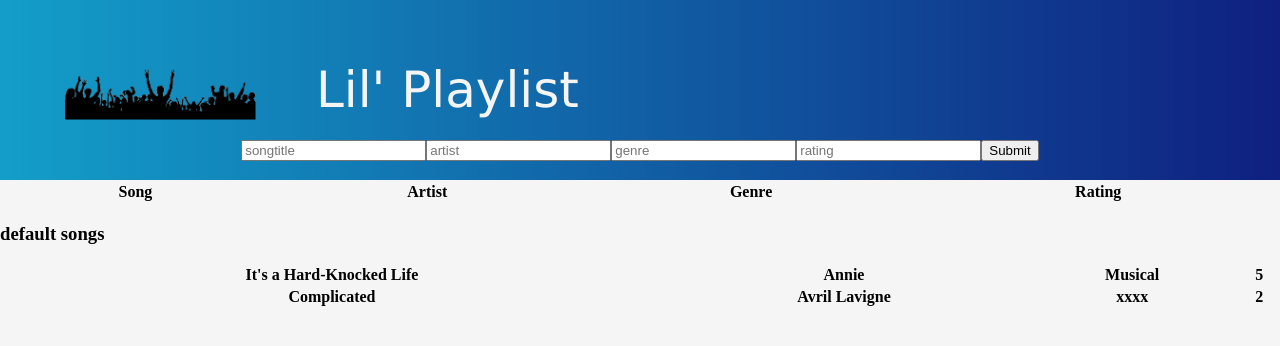
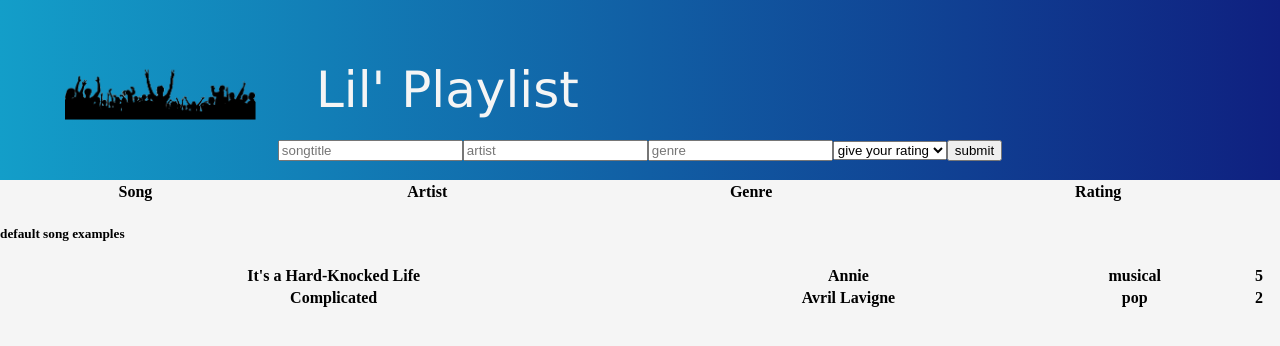
Before and after one commit to judithbloem/lil-playlist, a React (Create React App) app: page / in a window 1280 px wide. Shown: the top 346 px of the page. Built offline with nearby package versions, Linux system fonts and the light colour scheme.

Commit message:
v2 minor changes to songlist

```diff
--- a/src/SongForm.js
+++ b/src/SongForm.js
@@ -19,7 +19,6 @@ class SongForm extends React.Component {
     // console.log("artist submitted: " + this.state.artist);
     // console.log("genre submitted: " + this.state.genre);
     // console.log("rating submitted: " + this.state.rating);
-    // console.log("rating submitted: " + this.state.rating2);
     event.preventDefault();
     // na submitten input leegmaken en daarna weer kunnen invullen.., hoe?
     // this.setState({
@@ -56,31 +55,22 @@ class SongForm extends React.Component {
             onChange={this.onInput}
           />
         </label>
-        <label>
-          <input
-            type="text"
-            placeholder="rating"
-            name="rating"
-            value={this.state.value}
-            onChange={this.onInput}
-          />
-        </label>
 
-        {/* <select
-          placeholder="rating2"
-          name="rating2"
+        <select
+          placeholder="rating"
+          name="rating"
           value={this.state.value}
           onChange={this.onInput}
         >
-          <option value=" ">rating</option>
+          <option value=" ">give your rating</option>
           <option value="1">1</option>
           <option value="2">2</option>
           <option value="3">3</option>
           <option value="4">4</option>
           <option value="5">5</option>
-        </select> */}
+        </select>
 
-        <input type="submit" value="Submit" />
+        <button type="submit">submit</button>
       </form>
     );
   }
--- a/src/SongList.js
+++ b/src/SongList.js
@@ -1,4 +1,5 @@
 import React from "react";
+import SongForm from "./SongForm";
 
 class SongList extends React.Component {
   constructor() {
@@ -9,14 +10,14 @@ class SongList extends React.Component {
           id: 1,
           title: "It's a Hard-Knocked Life",
           artist: "Annie",
-          genre: "Musical",
+          genre: "musical",
           rating: "5"
         },
         {
           id: 2,
           title: "Complicated",
           artist: "Avril Lavigne",
-          genre: "xxxx",
+          genre: "pop",
           rating: "2"
         }
       ]
@@ -43,12 +44,22 @@ class SongList extends React.Component {
       this.setState({ songs: this.state.songs.concat(item) });
     };
 
+    // const GroceryList = ({ groceryItems, handleClickGroceryItem, addGrocery }) => {
+    //   return (
+    //     <React.Fragment>
+    //       <InputField onSubmit={addGrocery} />
+    //       <List items={groceryItems} handleClickItem={handleClickGroceryItem} />
+    //     </React.Fragment>
+    //   );
+    // };
+
     return (
       <div>
-        <h3>default songs</h3>
+        <h5> default song examples</h5>
         <table className="songs" style={{ width: "100%" }}>
           <tbody>
-            {this.displaySongs()} {addSong}
+            <SongForm onSubmit={addSong} />
+            {this.displaySongs()}
           </tbody>
         </table>
       </div>
--- a/src/SongOverview.js
+++ b/src/SongOverview.js
@@ -1,4 +1,5 @@
 import React from "react";
+// import SongForm from "./SongForm";
 import SongForm from "./SongForm";
 import SongList from "./SongList";
 
```
